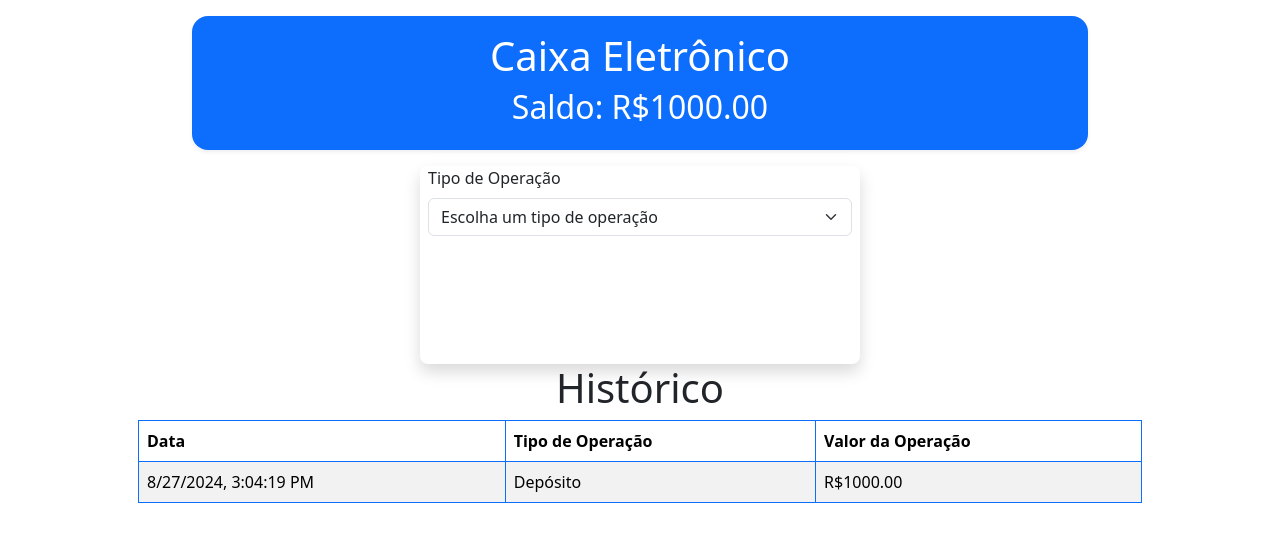
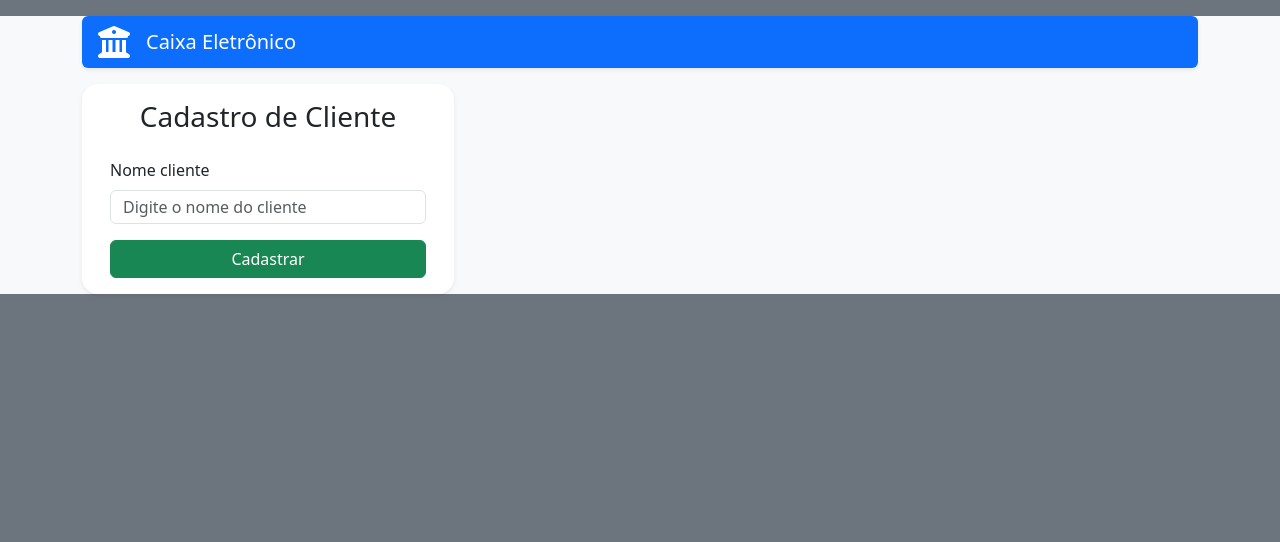
Before and after one commit to mgabrielgc27/caixa, a React (Vite) app: page / in a window 1280 px wide. Shown: the top 542 px of the page. Built offline with nearby package versions, Linux system fonts and the light colour scheme.

Commit message:
transferencia

```diff
--- a/index.html
+++ b/index.html
@@ -4,10 +4,14 @@
     <meta charset="UTF-8" />
     <link rel="icon" type="image/svg+xml" href="/vite.svg" />
     <meta name="viewport" content="width=device-width, initial-scale=1.0" />
-    <link href="https://cdn.jsdelivr.net/npm/bootstrap@5.3.3/dist/css/bootstrap.min.css" rel="stylesheet" integrity="sha384-QWTKZyjpPEjISv5WaRU9OFeRpok6YctnYmDr5pNlyT2bRjXh0JMhjY6hW+ALEwIH" crossorigin="anonymous">
+    <link href="https://cdn.jsdelivr.net/npm/bootstrap@5.3.3/dist/css/bootstrap.min.css" rel="stylesheet"
+    integrity="sha384-QWTKZyjpPEjISv5WaRU9OFeRpok6YctnYmDr5pNlyT2bRjXh0JMhjY6hW+ALEwIH" crossorigin="anonymous">
+    <link rel="stylesheet" href="https://cdnjs.cloudflare.com/ajax/libs/font-awesome/6.6.0/css/all.min.css"
+    integrity="sha512-Kc323vGBEqzTmouAECnVceyQqyqdsSiqLQISBL29aUW4U/M7pSPA/gEUZQqv1cwx4OnYxTxve5UMg5GT6L4JJg=="
+    crossorigin="anonymous" referrerpolicy="no-referrer" />
     <title>Caixa</title>
   </head>
-  <body>
+  <body class="bg-secondary">
     <div id="root"></div>
     <script type="module" src="/src/main.jsx"></script>
     <script src="https://cdn.jsdelivr.net/npm/bootstrap@5.3.3/dist/js/bootstrap.bundle.min.js" integrity="sha384-YvpcrYf0tY3lHB60NNkmXc5s9fDVZLESaAA55NDzOxhy9GkcIdslK1eN7N6jIeHz" crossorigin="anonymous"></script>
--- a/src/App.jsx
+++ b/src/App.jsx
@@ -3,6 +3,7 @@ import Input from './components/input'
 import Table from './components/table'
 import Button from './components/button'
 import Select from './components/select'
+import Header from './components/header'
 
 function App() {
 
@@ -10,49 +11,75 @@ function App() {
   const tiposOperação = [
     { rotulo: 'Depósito', valor: 'DP' },
     { rotulo: 'Saque', valor: 'SQ' },
-    { rotulo: 'Valor inicial', valor: 'VI' }
+    { rotulo: 'Valor inicial', valor: 'VI' },
+    { rotulo: 'Transferência crédito', valor: 'TC' },
+    { rotulo: 'Transferência débito', valor: 'TD' }
   ]
 
   var saldo = 0;
+  const [listaClientes, setListaClientes] = useState([]) //novo
   const [historico, setHistorico] = useState([])
+  const [nomeCliente, setNomeCliente] = useState('') //novo
+  const [seleçãoNome, setSeleçãoNome] = useState('') //novo
+  const [seleçãoUsuarioTransferir, setSeleçãoUsuarioTransferir] = useState('')
   const [tipoOperação, setTipoOperação] = useState('')
   const [valorOperação, setValorOperação] = useState('')
-  // const [saldo, setSaldo] = useState('1000') //remover
 
-  function inicializar() {
-    saldo = calcularSaldo()
-    const historicoTemp = []
+  // função nova
+  function cadastrarCliente() {
+
+    const listaFiltrada = listaClientes.filter(lista => lista.nome == nomeCliente)
+    if (listaFiltrada.length > 0) {
+      alert('Usuário existente')
+      return
+    }
+
+    if (!nomeCliente) {
+      alert('Digite um nome válido')
+      return
+    }
+
+    const clientes = listaClientes
+
+    clientes.push({
+      nome: nomeCliente
+    })
+
+    setListaClientes(clientes)
+    setNomeCliente('')
+    setSeleçãoNome('')
+
+    const historicoTemp = historico
 
     historicoTemp.push({
+      cliente: nomeCliente,
       data: new Date().toLocaleString(),
-      tipo: tiposOperação[2].rotulo,
-      valor: '1000'
+      tipo: tiposOperação[2].valor,
+      valor: 1000
     })
 
     setHistorico(historicoTemp)
+
+    alert('Usuário cadastrado')
+
   }
 
   function calcularSaldo() {
+    // modificação
+    const historicoFiltrado = historico.filter(h => h.cliente == seleçãoNome)
 
-
-
-
-    for (let index = 0; index < historico.length; index++) {
-      if (historico[index].tipo != 'SQ') {
-        saldo += parseFloat(historico[index].valor)
+    for (let index = 0; index < historicoFiltrado.length; index++) {
+      if (historicoFiltrado[index].tipo == 'SQ') {
+        saldo -= parseFloat(historicoFiltrado[index].valor)
+      } else if (historicoFiltrado[index].tipo == 'TD'){
+        saldo -= parseFloat(historicoFiltrado[index].valor)
       } else {
-        saldo -= parseFloat(historico[index].valor)
+        saldo += parseFloat(historicoFiltrado[index].valor)
       }
     }
 
-
-
     return saldo
   }
-
-  useEffect(() => {
-    inicializar()
-  }, [])
 
   useEffect(() => {
 
@@ -74,8 +101,14 @@ function App() {
       return
     }
 
+    if (tipoOperação == 'TD' && valorOperação > saldo) {
+      alert('Saldo insuficiente')
+      setValorOperação('')
+      return
+    }
+
     if (tipoOperação == 'SQ' && valorOperação > saldo) {
-      alert('Saque ultrapassou o valor do saldo, tente um valor menor')
+      alert('Saldo insuficiente')
       setValorOperação('')
       return
     }
@@ -84,66 +117,136 @@ function App() {
 
     const historicoTemp = historico
 
+
     historicoTemp.push({
+      cliente: seleçãoNome,
       data: new Date().toLocaleString(),
       tipo: tipoOperação,
       valor: valorOperação
     })
 
+    if (tipoOperação == 'TD') {
+      historicoTemp.push({
+        cliente: seleçãoUsuarioTransferir,
+        data: new Date().toLocaleString(),
+        tipo: tiposOperação[3].valor,
+        valor: valorOperação
+      })
+    }
+
     setHistorico(historicoTemp)
     setValorOperação('')
   }
 
+  function cancelarOperação() {
+    setTipoOperação('')
+    setValorOperação('')
+  }
+
   return (
-    <>
-      <header style={{width: '70%'}} className='container text-center p-3 my-3 bg-primary text-white rounded-4 shadow-sm shadow w-220px'>
-        <h1>Caixa Eletrônico</h1>
-        <h2>Saldo: R${calcularSaldo().toFixed(2)}</h2>
-      </header>
+    <div className='bg-body-tertiary'>
 
       <div className='container'>
-        <div className='px-2'>
-          <div style={{ width: "40%" }} className='container rounded-3 shadow w-220px px-2'>
-            <div className='bg-light rounded-3'>
 
+        <Header
+          titulo='Caixa Eletrônico'
+          icone='fa-solid fa-building-columns' />
+
+        <div className='container'>
+
+          <div className='row'>
+
+            <div className='col-4'>
+
+              <div className='row bg-white rounded-4 shadow-sm shadow w-220px p-3'>
+
+                <h3 className='text-center'>Cadastro de Cliente</h3>
+
+                <Input
+                  Nome='Nome cliente'
+                  Id='nome-cliente'
+                  value={nomeCliente}
+                  placeholder='Digite o nome do cliente'
+                  onChange={e => setNomeCliente(e.target.value)} />
+
+                <div className='d-flex flex-column'>
+                  <Button
+                    tipoBotao="btn btn-success"
+                    onClick={cadastrarCliente}>
+                    Cadastrar
+                  </Button>
                 </div>
+
+
+
+                {listaClientes.length > 0 && <div className='container my-3'>
+                  <Select
+                    Nome="Selecionar cliente"
+                    Id="selecionar-cliente"
+                    value={seleçãoNome}
+                    primeiroValor='Escolha o usuário'
+                    opções={listaClientes}
+                    onChange={e => setSeleçãoNome(e.target.value)} />
+
+                  <div className='d-flex justify-content-center align-items-center p-3 my-3 text-white rounded shadow-sm bg-primary'>
+                    {seleçãoNome != '' && <h5>Saldo do cliente: R${calcularSaldo().toFixed(2)}</h5>}
+                  </div>
+                </div>}
+
+
+                {seleçãoNome != '' && <div className='container my-3'>
                   <Select
                     Nome="Tipo de Operação"
                     Id="tipo-operação"
                     value={tipoOperação}
-              opções={tiposOperação.filter(o => o.valor != 'VI')}
+                    opções={tiposOperação.filter(o => o.valor != 'VI' && o.valor != 'TC')}
+                    primeiroValor='Escolha um tipo de operação'
                     onChange={e => setTipoOperação(e.target.value)} />
+                </div>}
 
-            <div className="d-flex gap-2 justify-content-center py-3">
-              {tipoOperação == 'SQ' && <Input
-                Nome="Saque"
-                Id="saque"
+                {tipoOperação == 'TD' && <div className='container my-3'>
+                  <Select
+                    Nome="Transferir para qual usuário"
+                    Id="selecionar-cliente"
+                    value={seleçãoUsuarioTransferir}
+                    opções={listaClientes.filter(l => l.nome != seleçãoNome)}
+                    primeiroValor='Escolha o usuário que receberá a transferência'
+                    onChange={e => setSeleçãoUsuarioTransferir(e.target.value)} />
+                </div>}
+
+                {seleçãoNome != '' && <>
+                  {tipoOperação && <Input
+                    Nome={tipoOperação == 'SQ' ? 'Saque' : tipoOperação == 'DP' ? 'Depósito' : 'Transferência'}
+                    Id={tipoOperação == 'SQ' ? 'saque' : tipoOperação == 'DP' ? 'deposito' : 'transferencia'}
                     value={valorOperação}
-                placeholder="Digite o valor do saque"
+                    placeholder=
+                    {tipoOperação == 'SQ' ? 'Digite o valor do saque' : tipoOperação == 'DP' ? 'Digite o valor do depósito' : 'Digite o valor da transferência'}
                     onChange={e => setValorOperação(e.target.value)} />}
 
-              {tipoOperação == 'DP' && <Input
-                Nome="Depósito"
-                Id="deposito"
-                value={valorOperação}
-                placeholder="Digite o valor do depósito"
-                onChange={e => setValorOperação(e.target.value)} />}
 
-              <div className='py-5'>
-                {tipoOperação && <Button
-                  tipoBotao="btn btn-danger"
+                  {tipoOperação && <div className='d-flex flex-column'>
+                    <Button
+                      tipoBotao={tipoOperação == 'DP' ? "btn btn-success" : "btn btn-danger"}
                       onClick={realizarOperação}>
-                  {tipoOperação == 'SQ' ? 'Sacar' : 'Depositar'}
-                </Button>}
-              </div>
+                      {tipoOperação == 'SQ' ? 'Sacar' : tipoOperação == 'DP' ? 'Depositar' : 'Transferir'}
+                    </Button>
+
+                    <Button
+                      tipoBotao="btn btn-outline-danger"
+                      onClick={cancelarOperação}>
+                      Cancelar
+                    </Button>
+                  </div>}
+
+                </>}
 
               </div>
 
             </div>
 
-          <div className='container px-5'>
+            {seleçãoNome != '' && <div className='col-8'>
               <div>
-              <h1 className='text-center'>Histórico</h1>
+                <h1 className='text-center'>Histórico de operações de {seleçãoNome}</h1>
                 <Table>
                   <thead>
                     <tr>
@@ -153,11 +256,14 @@ function App() {
                     </tr>
                   </thead>
                   <tbody>
-                  {historico.map(h => {
+                    {historico.filter(h => h.cliente == seleçãoNome).map(h => {
                       return (
                         <tr key={h.data}>
                           <td>{h.data}</td>
-                        <td>{h.tipo == 'SQ' ? tiposOperação[1].rotulo : tiposOperação[0].rotulo}</td>
+                          <td>
+                            {h.tipo == 'SQ' ? tiposOperação[1].rotulo : h.tipo == 'DP' ? tiposOperação[0].rotulo :
+                              h.tipo == 'TD' ? tiposOperação[4].rotulo : h.tipo == 'TC' ? tiposOperação[3].rotulo : tiposOperação[2].rotulo}
+                          </td>
                           <td>R${parseFloat(h.valor).toFixed(2)}</td>
                         </tr>
                       )
@@ -165,10 +271,12 @@ function App() {
                   </tbody>
                 </Table>
               </div>
+            </div>}
+
           </div>
         </div>
       </div>
-    </>
+    </div>
   )
 }
 
--- /dev/null
+++ b/src/components/header.jsx
@@ -0,0 +1,14 @@
+import React from 'react'
+
+export default function header(params) {
+    return (
+        <div className={`d-flex align-items-center p-3 my-3 text-white rounded shadow-sm ${params.cor || 'bg-primary'}`} >
+
+            <i className={`me-3 fa-2xl ${params.icone || 'fa-solid fa-folder'}`}></i>
+            <div className="lh-1">
+                <h1 className="h5 mb-0 text-white lh-1">{params.titulo}</h1>
+                <small>{params.subtitulo}</small>
+            </div>
+        </div>
+    )
+}
--- a/src/components/select.jsx
+++ b/src/components/select.jsx
@@ -12,8 +12,10 @@ export default function select(params) {
             id={params.Id}
             onChange={params.onChange}
             className="form-select" >
-                <option value="">Escolha um tipo de operação</option>
-                {params.opções.map(o => { return (<option key={o.rotulo} value={o.valor}>{o.rotulo}</option>)})}
+                <option value="">{params.primeiroValor}</option>
+                {params.Id == 'tipo-operação' ?
+                params.opções.map(o => { return (<option key={o.Id} value={o.valor}>{o.rotulo}</option>)}) :
+                params.opções.map(o => { return (<option key={o.nome} value={o.nome}>{o.nome}</option>)})}
             </select>
         </div>
     )
```
Lines whose indentation alone changed are shown as unchanged.
